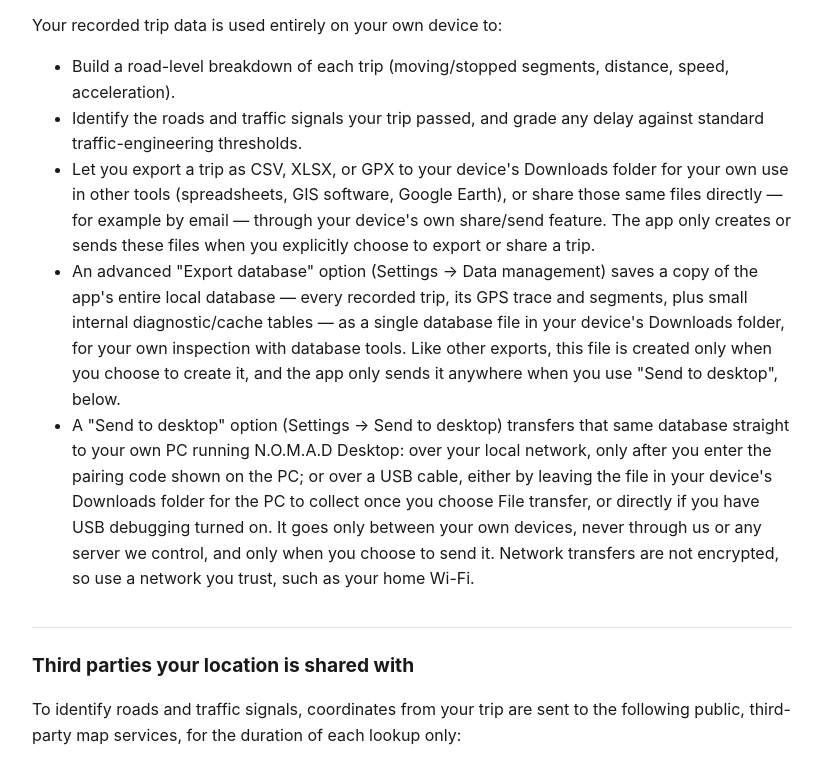
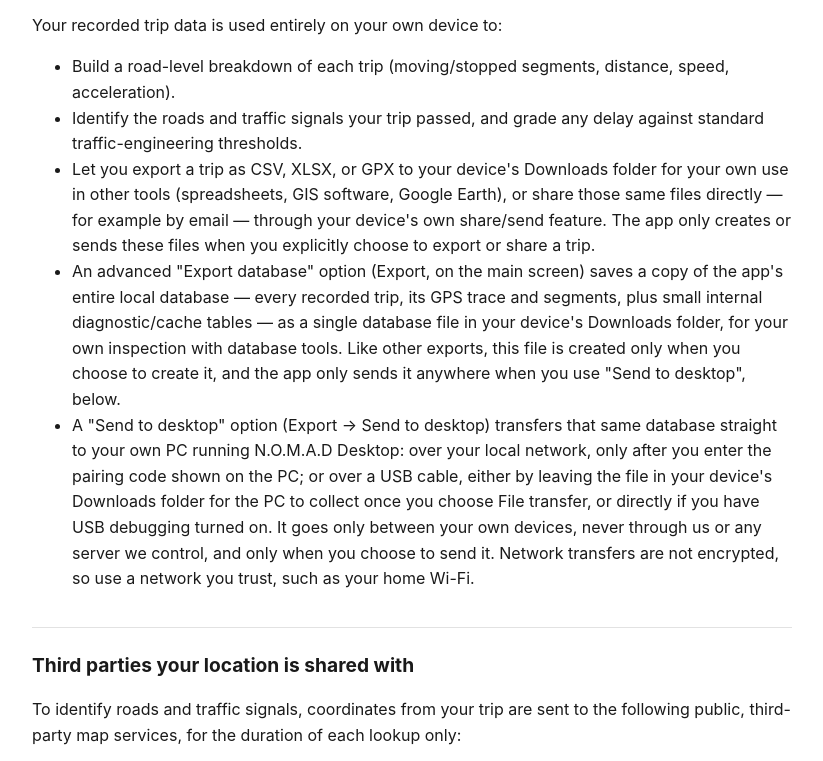
Before and after one commit to nomadtrafficapp-ship-it/nomad-privacy-policy, a plain HTML site: page index.html in a window 1280 px wide. Shown: the part 621-1382 px from the top of the page, without its empty margins (228-1051 px from the left). Drawn offline with Linux system fonts and the light colour scheme.

Commit message:
Android: Export moved to its own screen in app 1.5.2 (2026-10-13)
Co-Authored-By: Claude Opus 5.5 <noreply@anthropic.com>

```diff
--- a/index.html
+++ b/index.html
@@ -64,8 +64,8 @@
   <li>Build a road-level breakdown of each trip (moving/stopped segments, distance, speed, acceleration).</li>
   <li>Identify the roads and traffic signals your trip passed, and grade any delay against standard traffic-engineering thresholds.</li>
   <li>Let you export a trip as CSV, XLSX, or GPX to your device's Downloads folder for your own use in other tools (spreadsheets, GIS software, Google Earth), or share those same files directly &mdash; for example by email &mdash; through your device's own share/send feature. The app only creates or sends these files when you explicitly choose to export or share a trip.</li>
-  <li>An advanced &quot;Export database&quot; option (Settings &rarr; Data management) saves a copy of the app's entire local database &mdash; every recorded trip, its GPS trace and segments, plus small internal diagnostic/cache tables &mdash; as a single database file in your device's Downloads folder, for your own inspection with database tools. Like other exports, this file is created only when you choose to create it, and the app only sends it anywhere when you use &quot;Send to desktop&quot;, below.</li>
-  <li>A &quot;Send to desktop&quot; option (Settings &rarr; Send to desktop) transfers that same database straight to your own PC running N.O.M.A.D Desktop: over your local network, only after you enter the pairing code shown on the PC; or over a USB cable, either by leaving the file in your device's Downloads folder for the PC to collect once you choose File transfer, or directly if you have USB debugging turned on. It goes only between your own devices, never through us or any server we control, and only when you choose to send it. Network transfers are not encrypted, so use a network you trust, such as your home Wi-Fi.</li>
+  <li>An advanced &quot;Export database&quot; option (Export, on the main screen) saves a copy of the app's entire local database &mdash; every recorded trip, its GPS trace and segments, plus small internal diagnostic/cache tables &mdash; as a single database file in your device's Downloads folder, for your own inspection with database tools. Like other exports, this file is created only when you choose to create it, and the app only sends it anywhere when you use &quot;Send to desktop&quot;, below.</li>
+  <li>A &quot;Send to desktop&quot; option (Export &rarr; Send to desktop) transfers that same database straight to your own PC running N.O.M.A.D Desktop: over your local network, only after you enter the pairing code shown on the PC; or over a USB cable, either by leaving the file in your device's Downloads folder for the PC to collect once you choose File transfer, or directly if you have USB debugging turned on. It goes only between your own devices, never through us or any server we control, and only when you choose to send it. Network transfers are not encrypted, so use a network you trust, such as your home Wi-Fi.</li>
 </ul>
 
 <h2>Third parties your location is shared with</h2>
```
